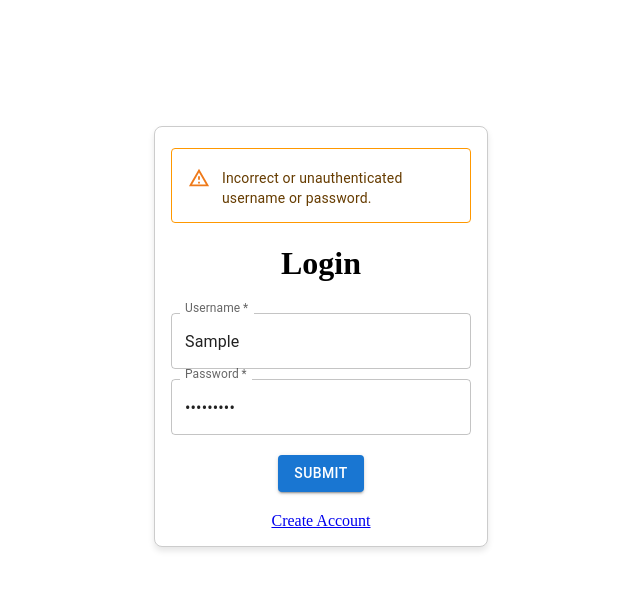
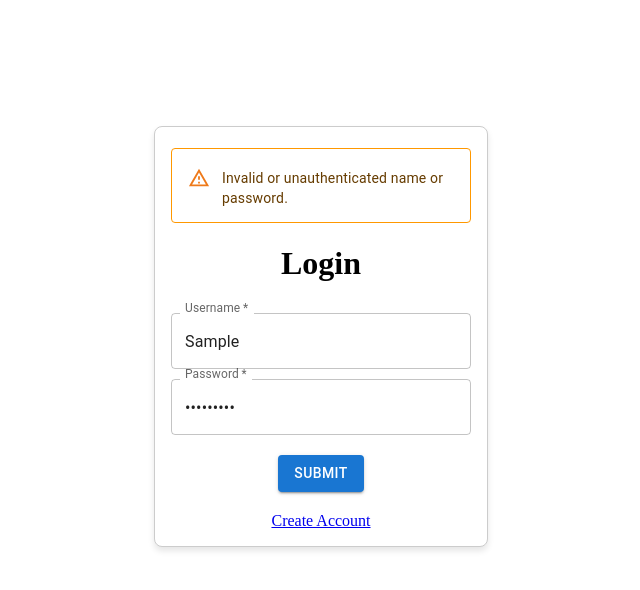
Before and after one commit to JoaoPedro265/Task_list_front, a React (Vite) app: page / in a window 1280 px wide. Both pictures are taken after typing "Sample", "Sample123" into the empty fields and a click on the button "SUBMIT". Shown: the top 590 px of the page, without its empty margins (319-959 px from the left). Built offline with nearby package versions, Linux system fonts and the light colour scheme; no server answers.

Commit message:
add loading in login and register

```diff
--- a/pages/components/LoginField.jsx
+++ b/pages/components/LoginField.jsx
@@ -11,13 +11,14 @@ const LoginField = ({
   password,
   alert,
   success,
+  loading,
 }) => {
   return (
     <form onSubmit={buttonSend}>
       <Box className="login-Box">
         {alert ? (
           <Alert variant="outlined" severity="warning">
-            Incorrect or unauthenticated username or password.
+            Invalid or unauthenticated name or password.
           </Alert>
         ) : (
           ""
@@ -46,9 +47,15 @@ const LoginField = ({
           value={password}
           onChange={(e) => setPassword(e.target.value)} // Corrigido para 'setPassword' label="Outlined" variant="outlined" /
         />
-        <Button variant="contained" type="submit">
-          Submit
-        </Button>
+        {loading ? (
+          <Button variant="contained" disabled>
+            loadinig...
+          </Button>
+        ) : (
+          <Button variant="contained" type="submit">
+            Submit
+          </Button>
+        )}
         <a href="register/">Create Account</a>
       </Box>
     </form>
--- a/pages/components/RegisterField.jsx
+++ b/pages/components/RegisterField.jsx
@@ -12,6 +12,7 @@ const RegisterField = ({
   setpassword,
   alert,
   registerUser,
+  loading,
 }) => {
   return (
     <Container className="container">
@@ -19,7 +20,7 @@ const RegisterField = ({
         <Box className="Register-Box">
           {alert ? (
             <Alert variant="outlined" severity="warning">
-              Incorrect or unauthenticated username or password.
+              Incorrect, invalid or already used username, e-mail or password.
             </Alert>
           ) : (
             ""
@@ -46,9 +47,15 @@ const RegisterField = ({
             value={password}
             onChange={(e) => setpassword(e.target.value)}
           ></TextField>
-          <Button variant="contained" type="submit">
-            Submit
-          </Button>
+          {loading ? (
+            <Button variant="contained" disabled>
+              Loading...
+            </Button>
+          ) : (
+            <Button variant="contained" type="submit">
+              Submit
+            </Button>
+          )}
         </Box>
       </form>
     </Container>
--- a/pages/login.jsx
+++ b/pages/login.jsx
@@ -6,6 +6,7 @@ import axios from "axios";
 import LoginField from "./components/LoginField";
 
 export function Login() {
+  const [loading, setLoading] = useState(null);
   const [username, setUsername] = useState(""); // Corrigido para 'setUsername'
   const [password, setPassword] = useState(""); // Corrigido para 'setPassword'
   const [alert, setAlert] = useState(false);
@@ -17,6 +18,7 @@ export function Login() {
   async function buttonSend(e) {
     e.preventDefault();
     try {
+      setLoading(true);
       let response = await axios.post(
         "https://task-list-back-3h78.onrender.com/api/login/",
         {
@@ -25,7 +27,6 @@ export function Login() {
         }
       );
       const result = response.data;
-
       // se receber o acces e refresh token.../sauva no Cookes
       if (result.access && result.refresh) {
         // Salvando os tokens nos cookies
@@ -42,6 +43,7 @@ export function Login() {
         alert("Usuário ou senha incorretos");
       }
     } catch (error) {
+      setLoading(false);
       setAlert(true);
       console.error("Erro ao buscar dados:", error); // Trata erros na requisição
     }
@@ -57,6 +59,7 @@ export function Login() {
         password,
         alert,
         success,
+        loading,
       }}
     ></LoginField>
   );
--- a/pages/register.jsx
+++ b/pages/register.jsx
@@ -8,6 +8,7 @@ import { Container, Button } from "@mui/material";
 import ArrowBackIosNewIcon from "@mui/icons-material/ArrowBackIosNew";
 
 export function Register() {
+  const [loading, setLoading] = useState(null);
   const [name, setName] = useState("");
   const [email, setEmail] = useState("");
   const [password, setpassword] = useState("");
@@ -17,6 +18,7 @@ export function Register() {
   const registerUser = async (e) => {
     e.preventDefault();
     try {
+      setLoading(true);
       let response = await axios.post(
         "https://task-list-back-3h78.onrender.com/api/register/",
         {
@@ -26,10 +28,12 @@ export function Register() {
         }
       );
       console.log(response.data);
+      setLoading(false);
       setAlert(false);
       navigate("/", { state: { success: true } });
       return;
     } catch (error) {
+      setLoading(false);
       setAlert(true);
       console.error("Error:", error);
       return;
@@ -56,6 +60,7 @@ export function Register() {
           setpassword,
           alert,
           registerUser,
+          loading,
         }}
       />
     </Container>
```
